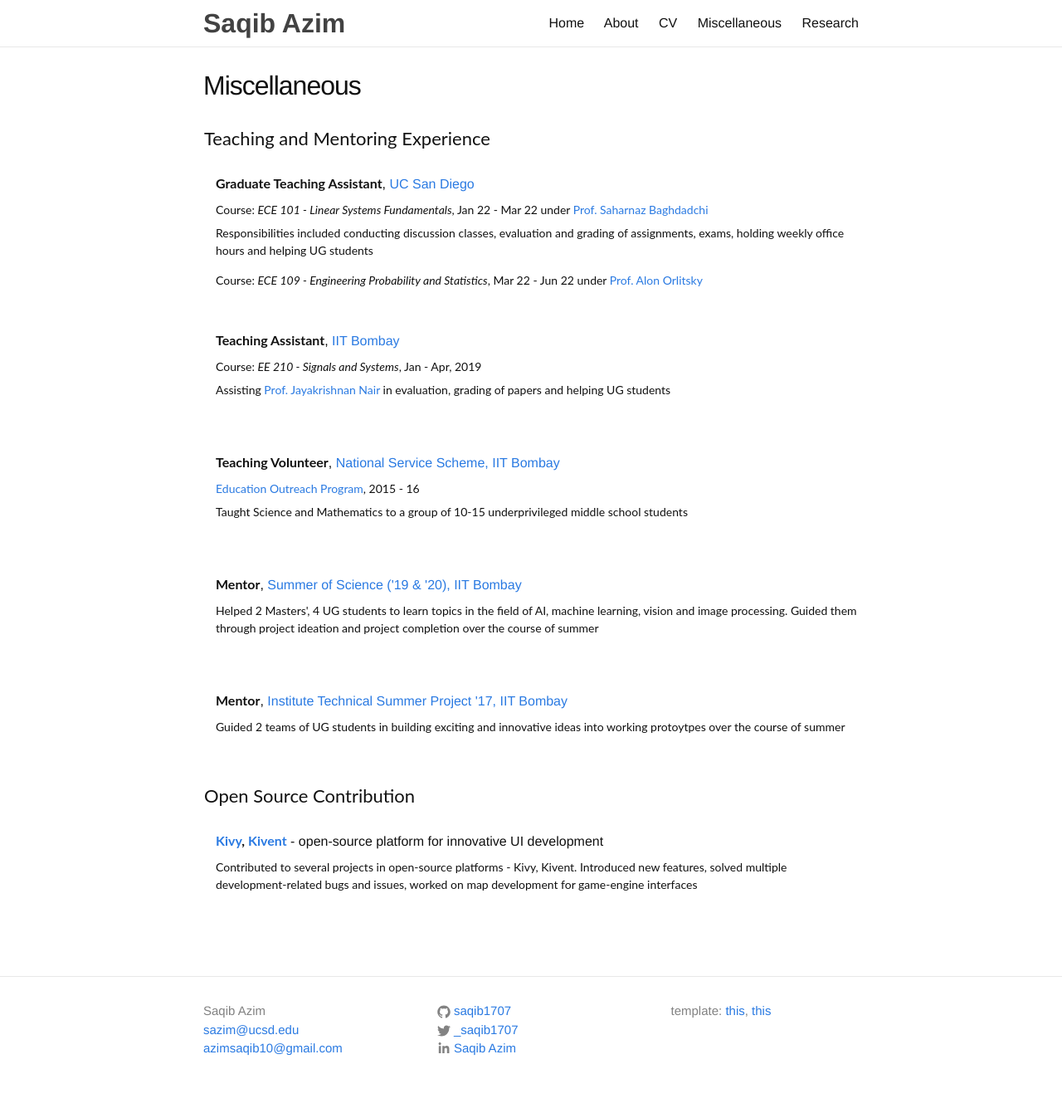
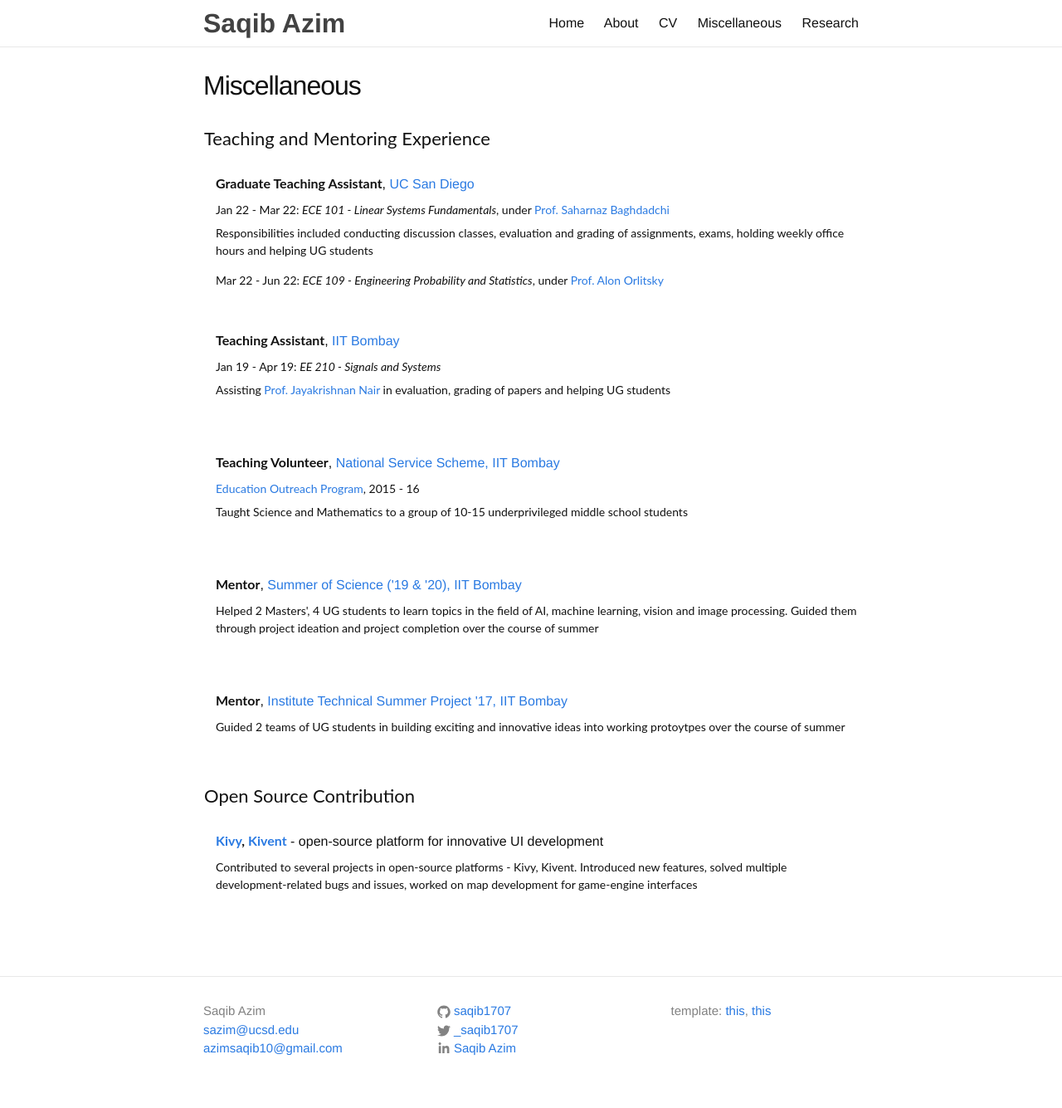
Before and after one commit to saqib1707/saqib1707.github.io, a Jekyll site: the page built from _pages/misc.md, in a window 1280 px wide. Shown: the whole page at 83% size. Built offline with Jekyll 4.4.1, drawn with Linux system fonts in a browser that asks for light colours; comment, search, counter and statistics services are not loaded.

Commit message:
readding becuase of some error

```diff
--- a/_pages/misc.md
+++ b/_pages/misc.md
@@ -22,11 +22,11 @@ description: Saqib Azim's Miscellaneous Activities
       <papertitle>Graduate Teaching Assistant</papertitle>, <a href="https://jacobsschool.ucsd.edu/">UC San Diego</a><br>
       <span class="brHeight"></span>
       <div class="authorDetails">
-        Course: <i>ECE 101 - Linear Systems Fundamentals</i>, Jan 22 - Mar 22 under <a href="https://jacobsschool.ucsd.edu/faculty/profile?id=452">Prof. Saharnaz Baghdadchi</a><br>
+        Jan 22 - Mar 22: <i>ECE 101 - Linear Systems Fundamentals</i>, under <a href="https://jacobsschool.ucsd.edu/faculty/profile?id=452">Prof. Saharnaz Baghdadchi</a><br>
         <span class="brHeight"></span>
         <p>Responsibilities included conducting discussion classes, evaluation and grading of assignments, exams, holding weekly office hours and helping UG students</p>
         <span class="brHeight"></span>
-        Course: <i>ECE 109 - Engineering Probability and Statistics</i>, Mar 22 - Jun 22 under <a href="https://scholar.google.com/citations?user=WUEjHB8AAAAJ&hl=en">Prof. Alon Orlitsky</a><br>
+        Mar 22 - Jun 22: <i>ECE 109 - Engineering Probability and Statistics</i>, under <a href="https://scholar.google.com/citations?user=WUEjHB8AAAAJ&hl=en">Prof. Alon Orlitsky</a>
       </div>
     </td>
   </tr>
@@ -35,7 +35,7 @@ description: Saqib Azim's Miscellaneous Activities
       <papertitle>Teaching Assistant</papertitle>, <a href="https://www.iitb.ac.in/">IIT Bombay</a><br>
       <span class="brHeight"></span>
       <div class="authorDetails">
-        Course: <i>EE 210 - Signals and Systems</i>, Jan - Apr, 2019<br>
+        Jan 19 - Apr 19: <i>EE 210 - Signals and Systems</i><br>
         <span class="brHeight"></span>
         <p>Assisting <a href="https://www.ee.iitb.ac.in/~jayakrishnan.nair/">Prof. Jayakrishnan Nair</a> in evaluation, grading of papers and helping UG students</p>
       </div>
```
Also changed, not shown: index.md (+1 -0 lines).
